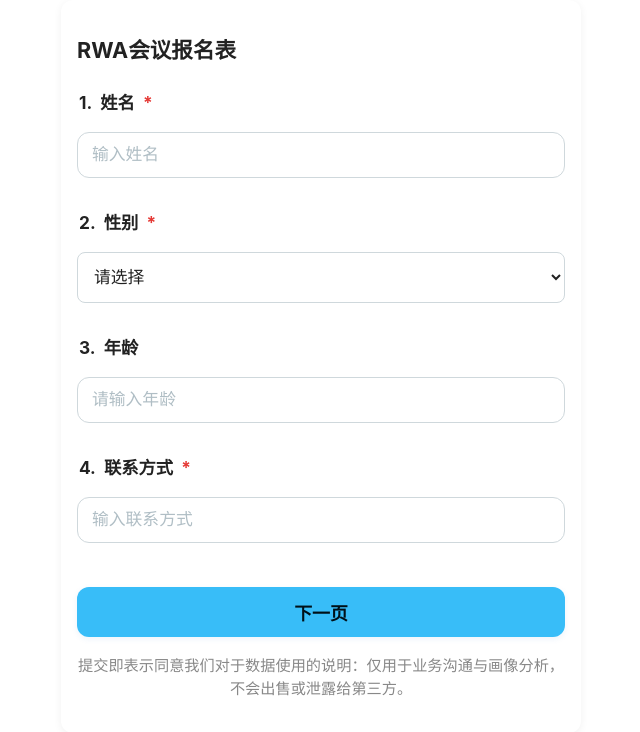
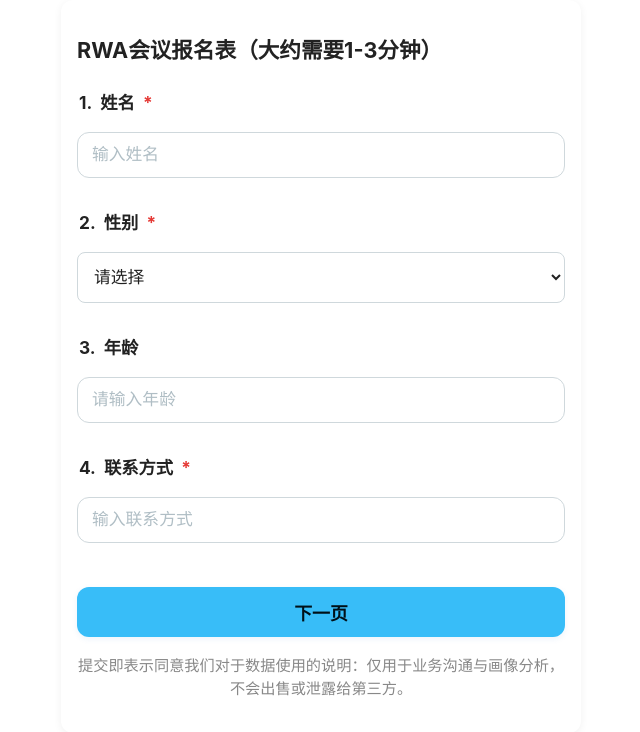
Before and after one commit to schetkfs/info_collector, a Flask app: page / in a window 1280 px wide. Shown: the top 732 px of the page, without its empty margins (319-959 px from the left). Run offline with Flask 3, Linux system fonts and the light colour scheme.

Commit message:
年龄联系方式限制

```diff
--- a/templates/form.html
+++ b/templates/form.html
@@ -4,7 +4,7 @@
 
 {% block content %}
 <div class="form-page">
-    <h2 class="form-title">RWA会议报名表</h2>
+    <h2 class="form-title">RWA会议报名表（大约需要1-3分钟）</h2>
     {% if msg %}<div class="msg">{{ msg }}</div>{% endif %}
     <form id="multiStepForm" method="post" action="/submit" autocomplete="off">
         <!-- 第1页 -->
@@ -223,10 +223,22 @@ button:active, button:focus {
             let gender = document.getElementById('gender').value;
             let age = document.getElementById('age').value.trim();
             let contact = document.getElementById('contact').value.trim();
+            // 联系方式必须为11位数字
             if (!name) valid = false;
             if (!gender) valid = false;
-            if (!contact) valid = false;
-            if (!valid) msg = '请填写完整第1页所有必填项';
+            if (!/^\d{11}$/.test(contact)) {
+                valid = false;
+                msg = '联系方式必须为11位数字';
+            }
+            // 年龄区间限制
+            if (age) {
+                let ageNum = parseInt(age);
+                if (isNaN(ageNum) || ageNum < 10 || ageNum > 120) {
+                    valid = false;
+                    msg = '年龄必须在10-120之间';
+                }
+            }
+            if (!valid && !msg) msg = '请填写完整第1页所有必填项';
             data = {step: 1, name, gender, age, contact};
         } else if (step === 3) {
             // 第2页校验
@@ -264,6 +276,10 @@ button:active, button:focus {
                     for (let i = 1; i <= 4; i++) {
                         document.getElementById('step-' + i).style.display = (i === step) ? 'block' : 'none';
                     }
+                    // 最后一步跳转
+                    if (resp.redirect) {
+                        window.location.href = resp.redirect;
+                    }
                 } else {
                     showStepMsg(resp.msg || '提交失败，请重试');
                 }
```
